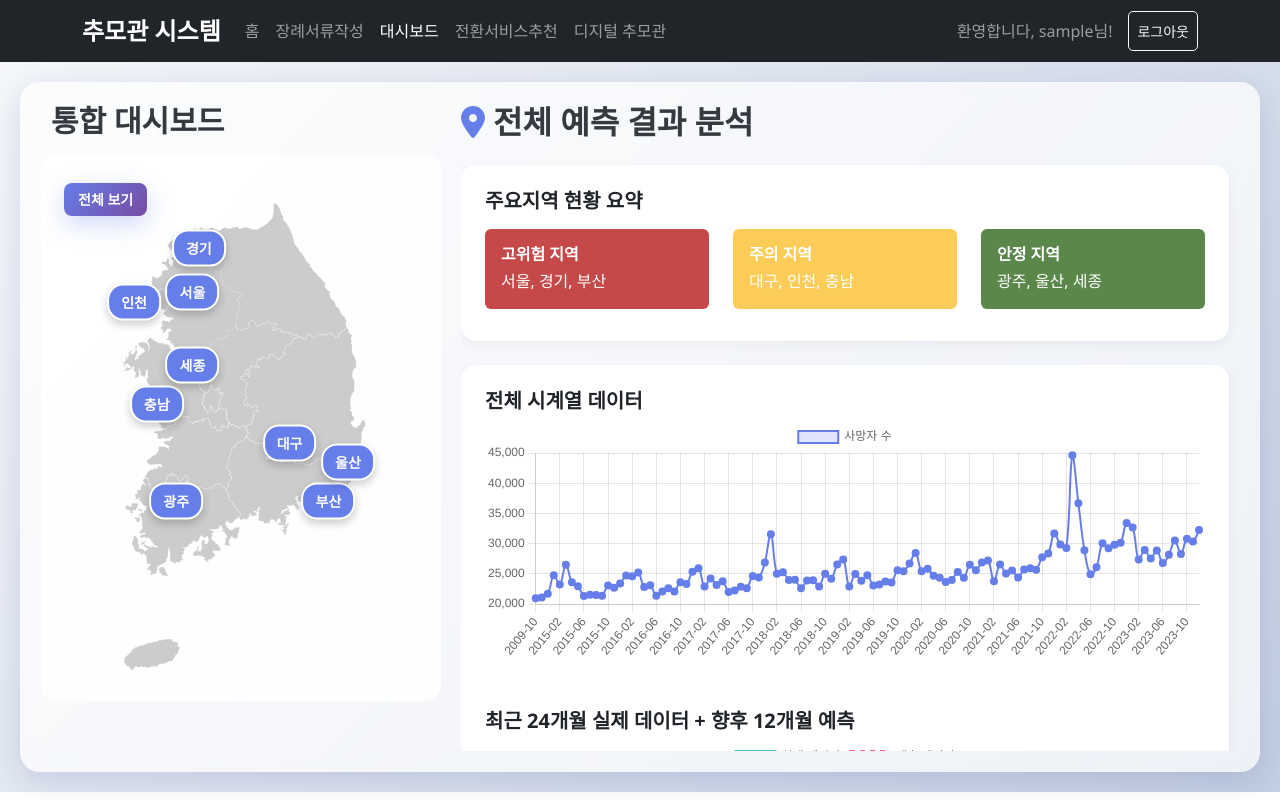
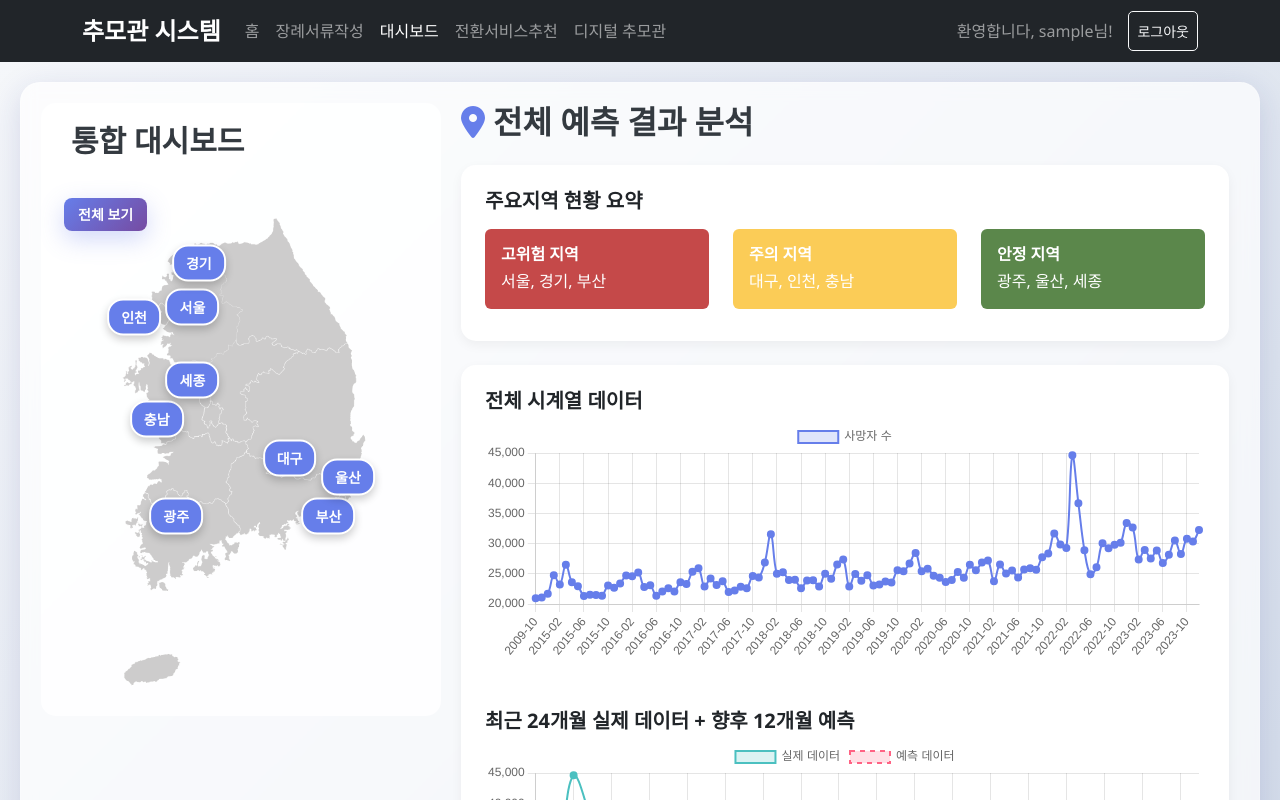
Before and after one commit to Aivle-Bigproject11/Front, a React (Create React App) app: page /menu2 in a window 1280 px wide. Shown: the top 800 px of the page. Built offline with nearby package versions, Linux system fonts and the light colour scheme; no server answers; sample sign-in values are in the browser's storage.

Commit message:
대시보드 페이지 하단 여백 삭제 및 스크롤바 수정

```diff
--- a/src/pages/Menu2.js
+++ b/src/pages/Menu2.js
@@ -15,12 +15,12 @@ const Menu2 = () => {
   return (
     <div className="page-wrapper" style={{
       '--navbar-height': '70px',
-      height: 'calc(100vh - var(--navbar-height))',
+      minHeight: 'calc(100vh - var(--navbar-height))',
       background: 'linear-gradient(135deg, #f5f7fa 0%, #c3cfe2 100%)',
       padding: '20px',
       boxSizing: 'border-box',
       display: 'flex',
-      alignItems: 'center',
+      alignItems: 'flex-start',
       justifyContent: 'center',
     }}>
       <div className={`dashboard-container ${animateCard ? 'animate-in' : ''}`} style={{
@@ -28,7 +28,7 @@ const Menu2 = () => {
         zIndex: 1,
         width: '100%',
         maxWidth: '1600px',
-        height: '100%',
+        height: 'auto',
         margin: '0 auto',
         display: 'flex',
         boxSizing: 'border-box',
@@ -42,20 +42,27 @@ const Menu2 = () => {
         transition: 'all 0.6s ease-out',
         padding: '20px',
         gap: '20px',
-        overflow: 'hidden',
       }}>
-        <div style={{ flex: '0 0 400px', display: 'flex', flexDirection: 'column' }}>
-          <h4 className="mb-3" style={{ fontSize: '30px', fontWeight: '700', color: '#343a40', paddingLeft: '10px' }}>
-            통합 대시보드
-          </h4>
+        <div style={{ flex: '0 0 400px' }}>
           <div className="dashboard-left" style={{
             background: 'rgba(255, 255, 255, 0.8)',
             borderRadius: '15px',
             padding: '20px',
-            height: 'min-content',
             position: 'sticky',
-            top: '20px'
+            top: '20px',
+            display: 'flex',
+            flexDirection: 'column',
+            gap: '15px'
           }}>
+            <h4 className="mb-3" style={{
+              fontSize: '30px',
+              fontWeight: '700',
+              color: '#343a40',
+              paddingLeft: '10px',
+              margin: 0
+            }}>
+              통합 대시보드
+            </h4>
             <InteractiveMap
               selectedRegion={selectedRegion}
               onRegionSelect={setSelectedRegion}
@@ -64,9 +71,8 @@ const Menu2 = () => {
         </div>
 
         <div className="dashboard-right" style={{
-          flex: '1',
-          overflowY: 'auto',
-          height: '100%',
+          flex: '1 1 65%',
+          minWidth: 0,
           paddingRight: '10px'
         }}>
           <RegionDataDisplay region={selectedRegion} />
@@ -75,37 +81,12 @@ const Menu2 = () => {
 
       <style jsx global>{`
         @keyframes fadeInUp {
-          from {
-            opacity: 0;
-            transform: translateY(30px);
-          }
-          to {
-            opacity: 1;
-            transform: translateY(0);
-          }
+          from { opacity: 0; transform: translateY(30px); }
+          to { opacity: 1; transform: translateY(0); }
         }
+        .animate-in { animation: fadeInUp 0.6s ease-out; }
 
-        .animate-in {
-          animation: fadeInUp 0.6s ease-out;
-        }
-
-        .dashboard-right::-webkit-scrollbar {
-          width: 6px;
-        }
-        .dashboard-right::-webkit-scrollbar-track {
-          background: rgba(0,0,0,0.05);
-          border-radius: 10px;
-        }
-        .dashboard-right::-webkit-scrollbar-thumb {
-          background-color: rgba(108, 117, 125, 0.5);
-          border-radius: 10px;
-        }
-
-        @media (max-width: 1200px) {
-          .page-wrapper {
-            height: auto;
-            min-height: calc(100vh - var(--navbar-height));
-          }
+        @media (max-width: 992px) {
           .dashboard-container {
             flex-direction: column;
             height: auto;
@@ -118,6 +99,7 @@ const Menu2 = () => {
           .dashboard-right {
             height: auto;
             max-height: none;
+            width: 100%;
           }
         }
       `}</style>
```
